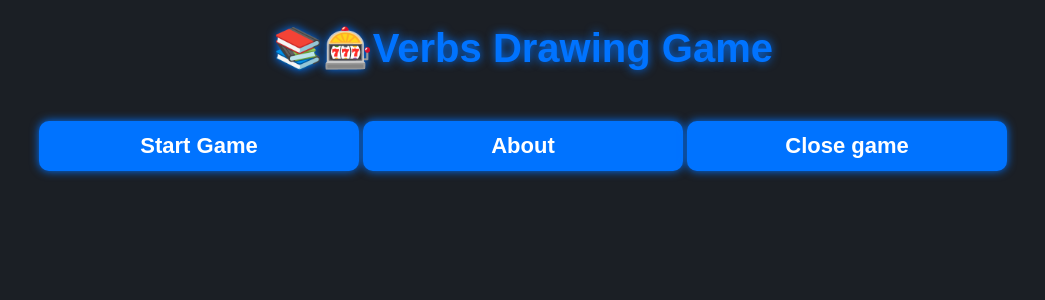
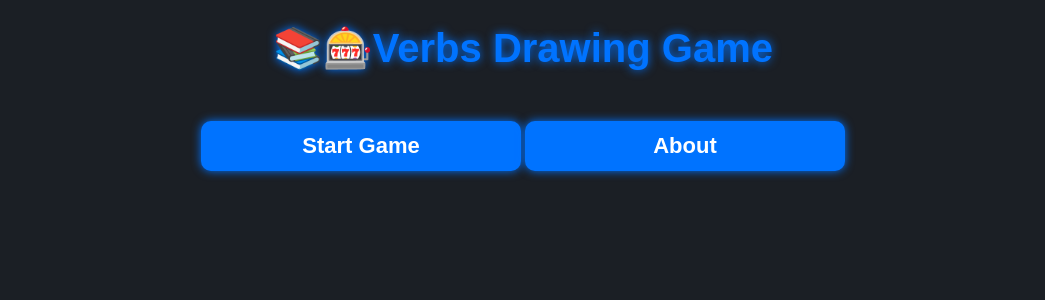
Before and after one commit to Mayengue-ProgramadorX/verb_drawing_game, a Flask app: page / in a window 1280 px wide. Shown: the top 300 px of the page, without its empty margins (117-1162 px from the left). Run offline with Flask 3, Linux system fonts and the light colour scheme.

Commit message:
Project Final CS50 upadate delete bottom exit

```diff
--- a/templates/index.html
+++ b/templates/index.html
@@ -31,36 +31,8 @@
 
     <button onclick="window.location.href='{{ url_for('roleta') }}'">Start Game</button>
     <button onclick="window.location.href='{{ url_for('about') }}'">About</button>
-    <button onclick="exitApp()" data-key="exit">Close game</button>
   </div>
 
-  <script>
-    /**
-     * exitApp()
-     * Safely closes the game depending on the platform:
-     * - PWA installed → closes the app
-     * - Mobile browser → tries to close the tab
-     * - Desktop browser → tries to close the tab
-     */
-    function exitApp() {
-
-      // ✔ If running as a PWA app
-      if (window.matchMedia("(display-mode: standalone)").matches) {
-          // iOS, Android, Desktop PWA
-          console.log("Closing PWA...");
-          window.close();
-          return;
-      }
-
-      // ✔ Normal browser fallback
-      console.log("Trying to close browser tab...");
-      window.open('', '_self');  // required for some browsers
-      window.close();
-
-      // If window did not close (Chrome blocks sometimes)
-      alert("Cannot close automatically.\nPlease close the tab manually.");
-    }
-  </script>
 
   <script>
     // Register the Service Worker
```
